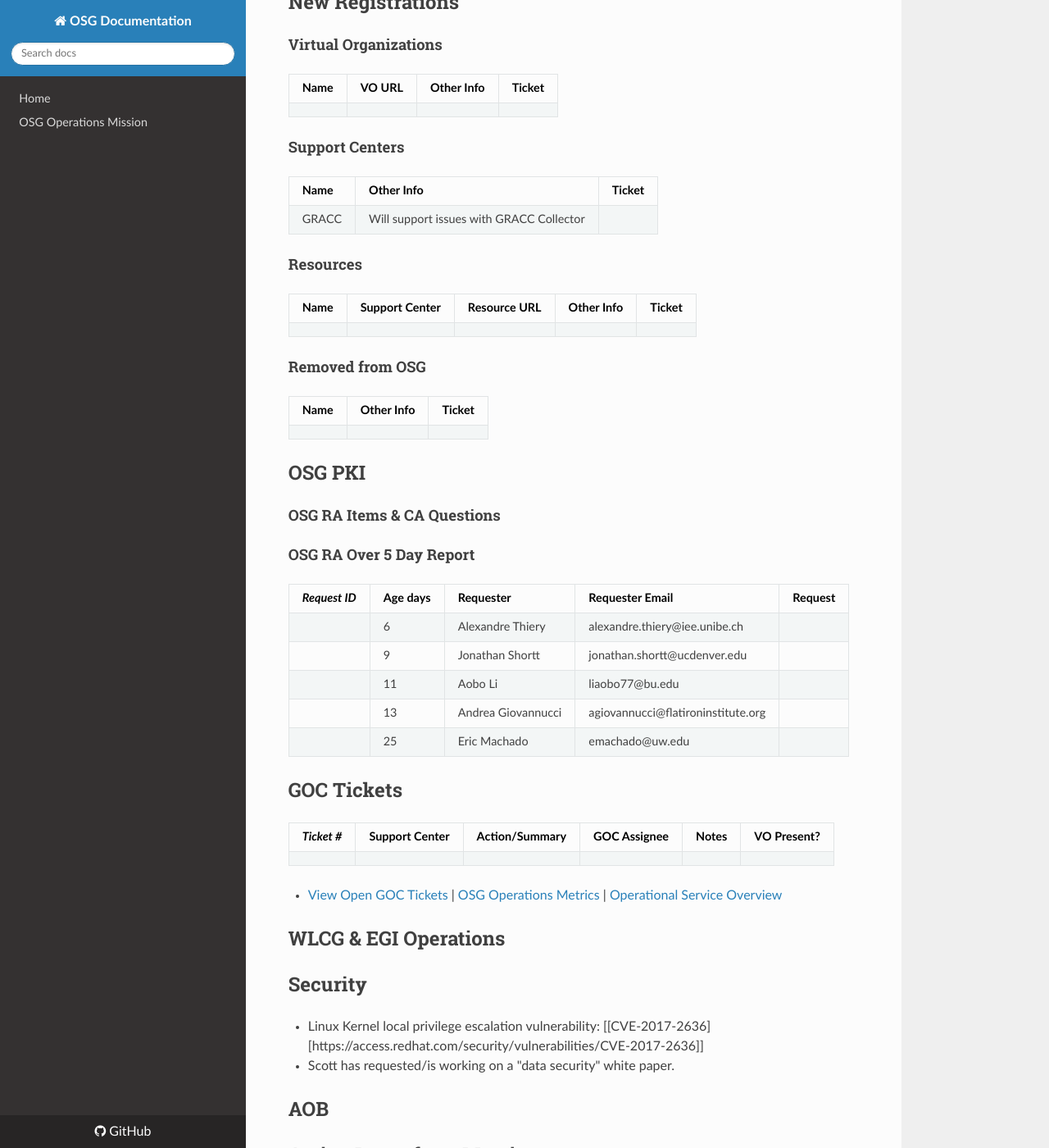
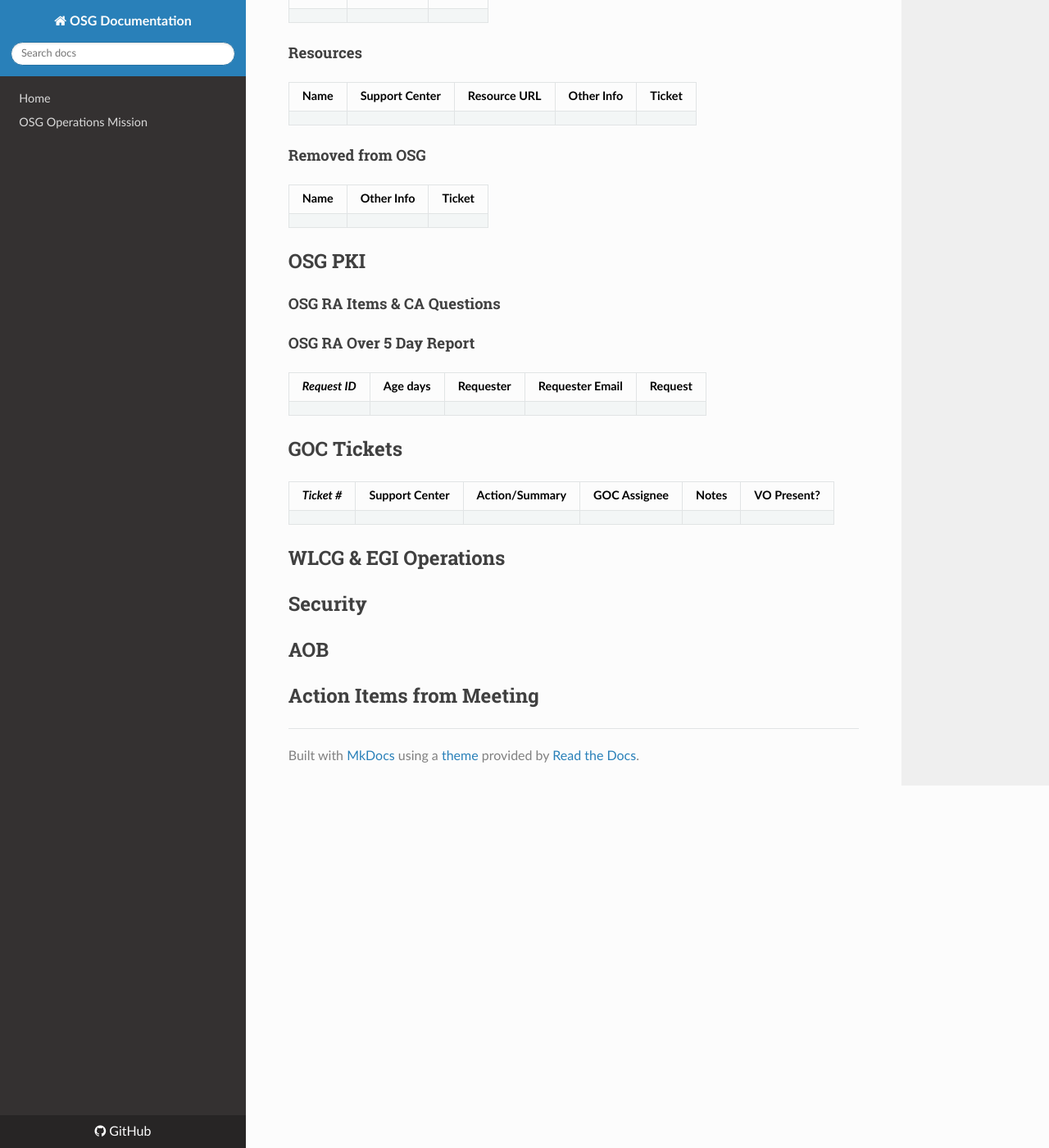
Before and after one commit to osg-htc/operations, an MkDocs documentation site: the page built from docs/WeeklyMinutes/24Apr2017.md, in a window 1280 px wide and 1400 px high, scrolled down 2258 px. Shown: the whole window at 82% size. Built offline with MkDocs 1.6.1, drawn with Linux system fonts in a browser that asks for light colours; nearby versions of some CDN libraries; old or Windows-style settings are respelled for this version of MkDocs; some of the changed text lies outside the part shown.

Commit message:
Cleaned up agenda

```diff
--- a/docs/WeeklyMinutes/24Apr2017.md
+++ b/docs/WeeklyMinutes/24Apr2017.md
@@ -21,12 +21,8 @@
 #### FermiGrid Ops
 
 #### WMS Glide In Factory
-   * Upgraded GOC factory to glideinWMS 3.2.18
 
 #### OSG-Connect
-   * 2.1 M cpu hours used this week
-   * 37 active users
-   * 31 active projects
 
 #### Gracc operations
 
@@ -55,7 +49,6 @@
 #### Support Centers
 | Name | Other Info | Ticket |
 | ---- | ---------- | ------ |
-| GRACC | Will support issues with GRACC Collector |
 
 #### Resources
 | Name | Support Center | Resource URL | Other Info | Ticket |
@@ -72,25 +65,15 @@
 #### OSG RA Over 5 Day Report
 | *Request ID* | Age days	| Requester	| Requester Email |Request |
 |--------------|----------|-----------|-----------------|--------|
-| | 6 | Alexandre Thiery | alexandre.thiery@iee.unibe.ch |
-| | 9 | Jonathan Shortt | jonathan.shortt@ucdenver.edu |
-| | 11 | Aobo Li | liaobo77@bu.edu |
-| | 13 | Andrea Giovannucci |agiovannucci@flatironinstitute.org |
-| | 25 | Eric Machado | emachado@uw.edu |
 
 ## GOC Tickets
 
 | *Ticket #* | Support Center | Action/Summary | GOC Assignee | Notes | VO Present? |
 | ---------- | -------------- | -------------- | ------------ | ----- | ------------------ |
 
-   * [View Open GOC Tickets](https://ticket.grid.iu.edu/goc/list/open) | [OSG Operations Metrics](https://twiki.grid.iu.edu/bin/view/Operations/TicketReports) | [Operational Service Overview](http://myosg.grid.iu.edu/miscstatus?count_sg_1&count_active=on&count_enabled=on&datasource=status)
-
-
 ## WLCG & EGI Operations
 
 ## Security
-   * Linux Kernel local privilege escalation vulnerability: [[CVE-2017-2636][https://access.redhat.com/security/vulnerabilities/CVE-2017-2636]]
-   * Scott has requested/is working on a "data security" white paper.
 
 ## AOB
 
```
Also changed, not shown: other parts of docs/WeeklyMinutes/24Apr2017.md (+1 -3 lines).
